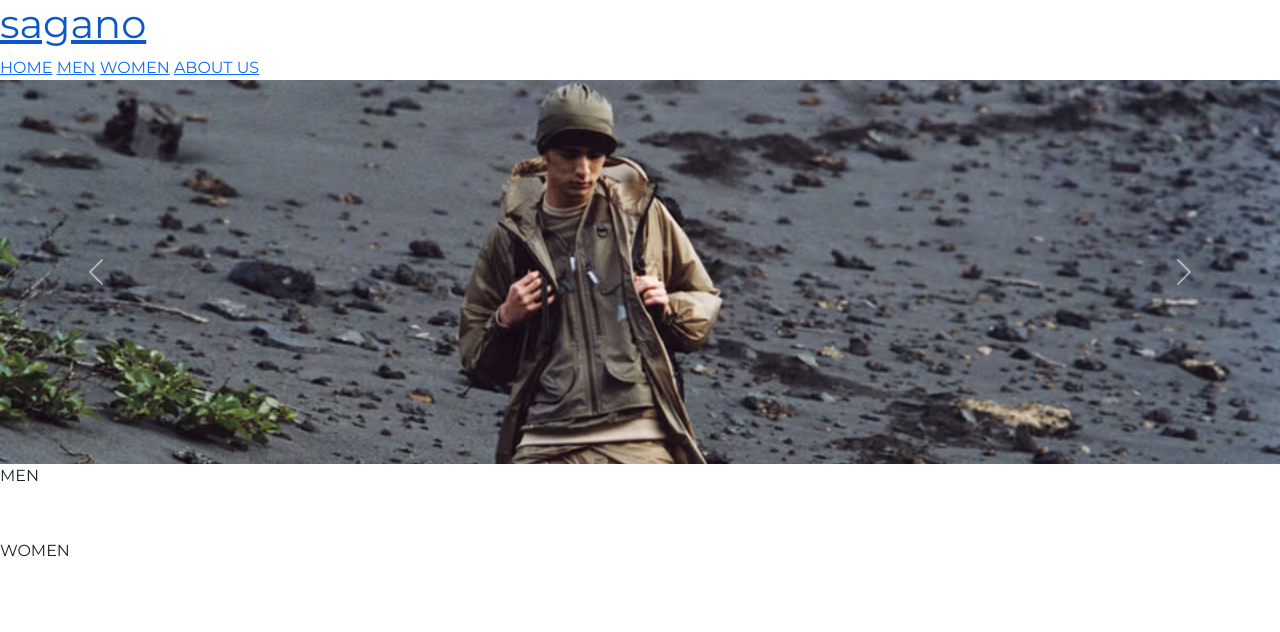
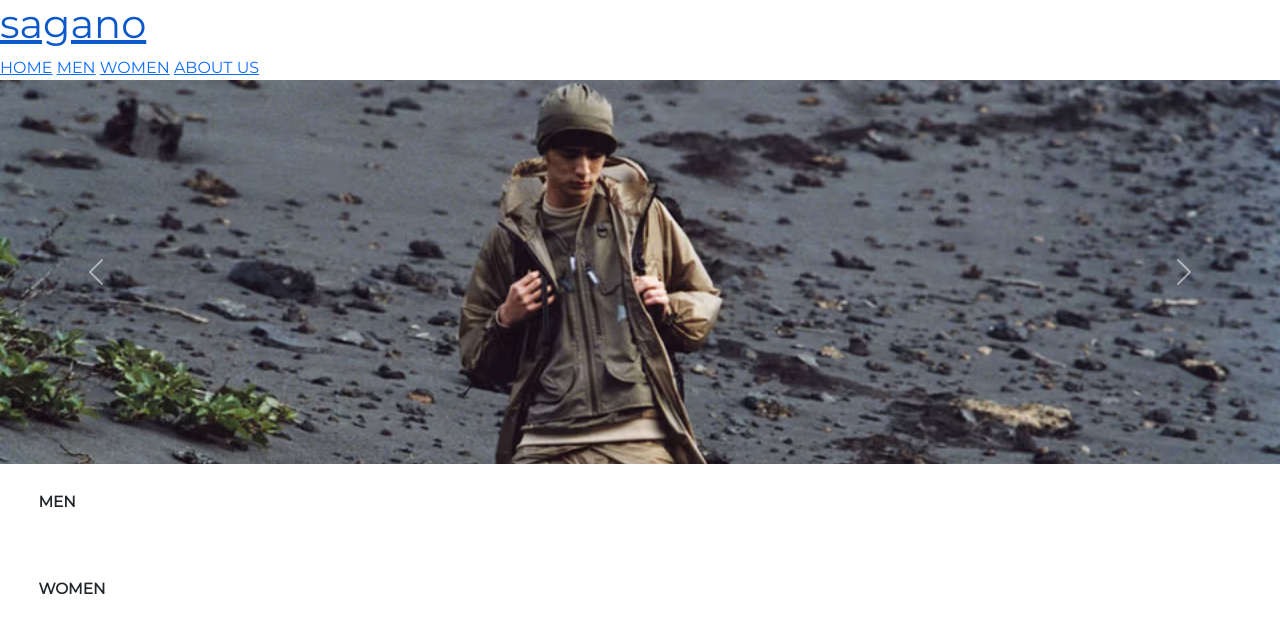
Before and after one commit to SwastikSwarupDas/SaganoTS, a website: page html/index.html in a window 1280 px wide. Drawn offline with nearby package versions, Linux system fonts and the light colour scheme; no server answers; some icons are missing.

Commit message:
commit#5

```diff
--- a/css/home.css
+++ b/css/home.css
@@ -61,7 +61,9 @@
   }
 
   .catLabels{
-
+    font-size: 1.2vw;
+    margin: 2vw 0vw 1vw 3vw;
+    font-weight: 800;
   }
 
 
```
